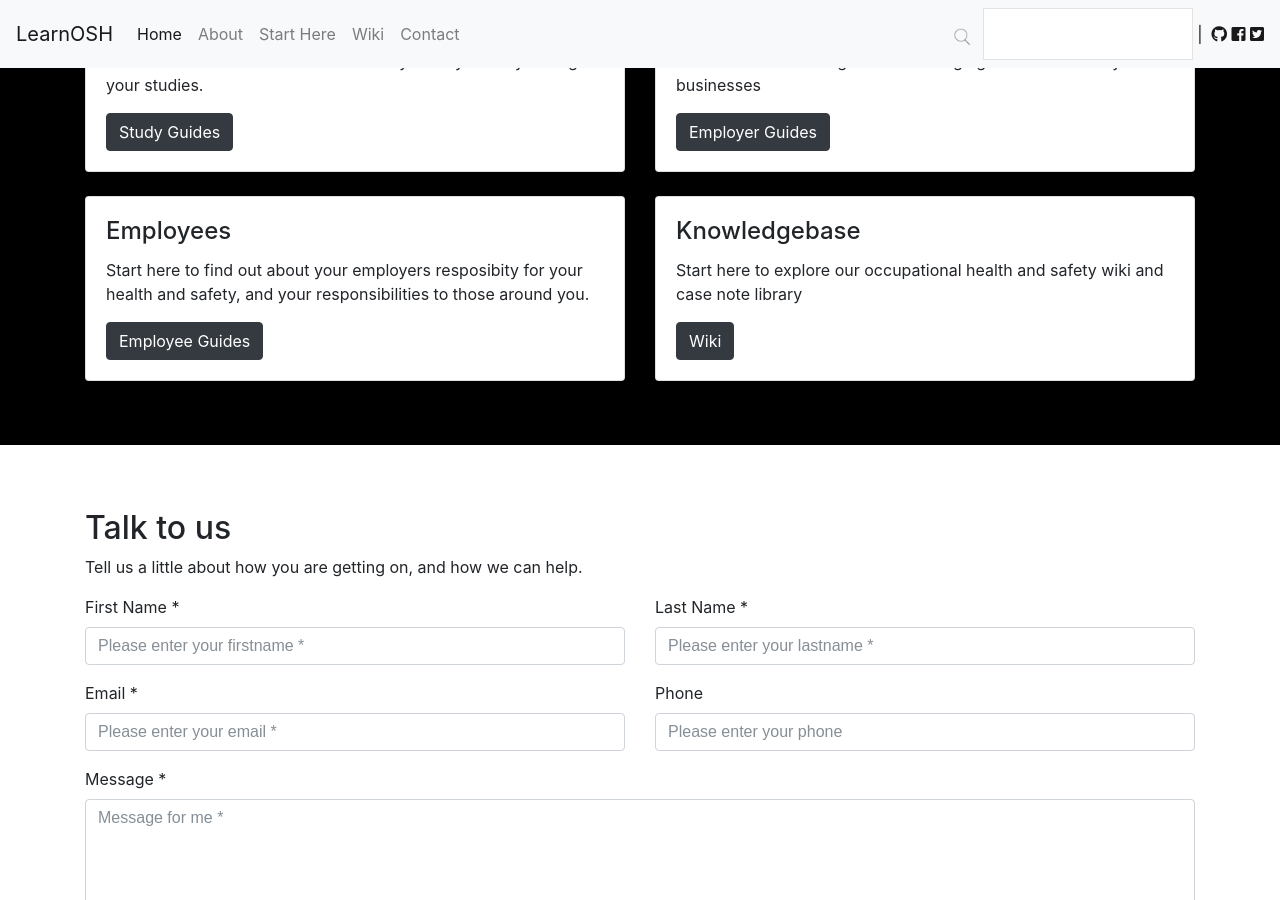
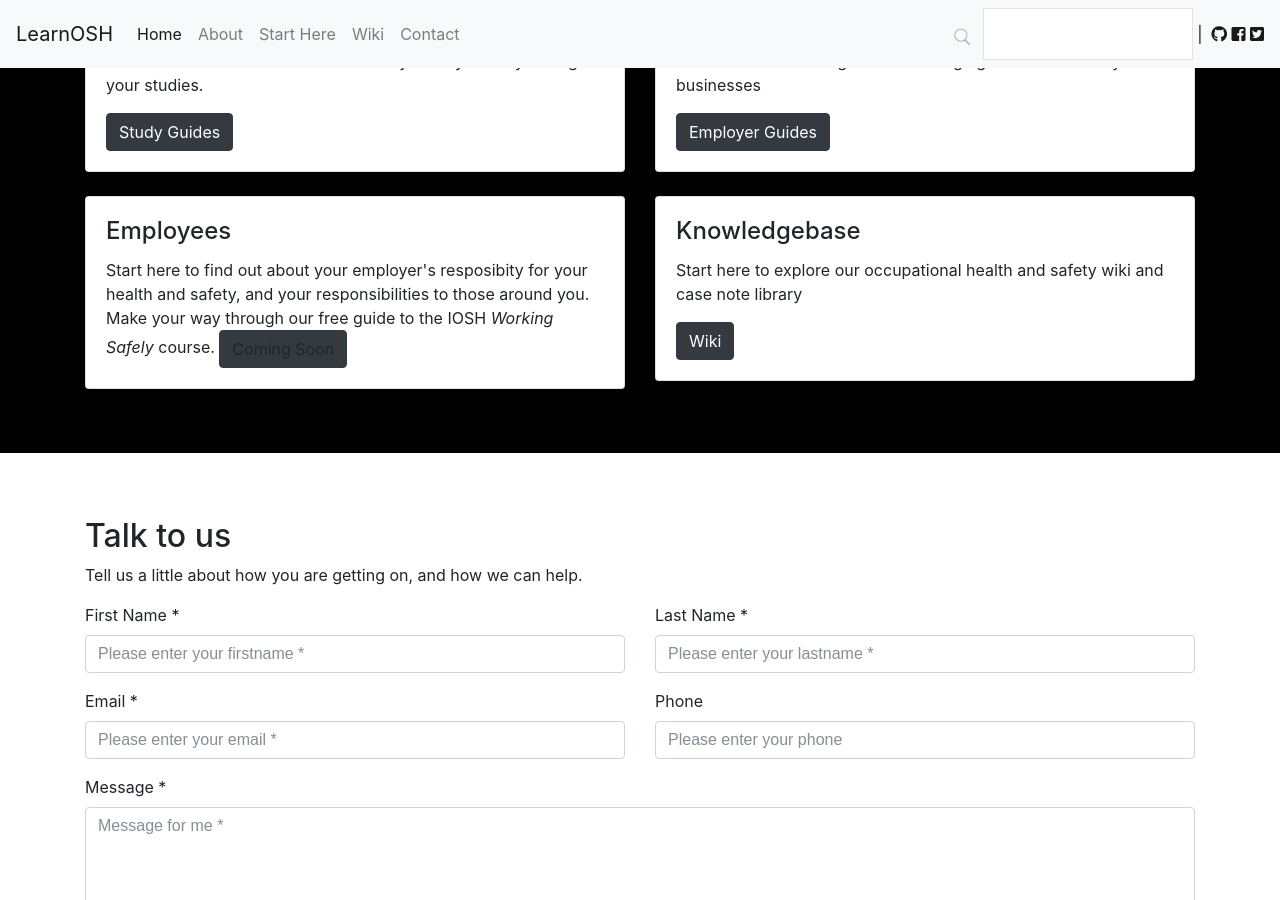
Before and after one commit to lee-perry/learnosh, a Jekyll site: the page built from index.html, in a window 1280 px wide and 900 px high, scrolled down 1072 px. Built offline with Jekyll 4.4.1, drawn with Linux system fonts in a browser that asks for light colours; nearby versions of some CDN libraries.

Commit message:
Update front.html

```diff
--- a/_layouts/front.html
+++ b/_layouts/front.html
@@ -80,8 +80,8 @@ layout: default
     <div class="card">
       <div class="card-body">
         <h4 class="card-title">Employees</h4>
-        <p class="card-text">Start here to find out about your employers resposibity for your health and safety, and your responsibilities to those around you.</p>
-        <a href="#" class="btn btn-dark">Employee Guides</a>
+        <p class="card-text">Start here to find out about your employer's resposibity for your health and safety, and your responsibilities to those around you.  Make your way through our free guide to the IOSH <em>Working Safely</em> course.
+        <a class="btn btn-dark">Coming Soon</a>
       </div>
     </div>
   </div>
```
